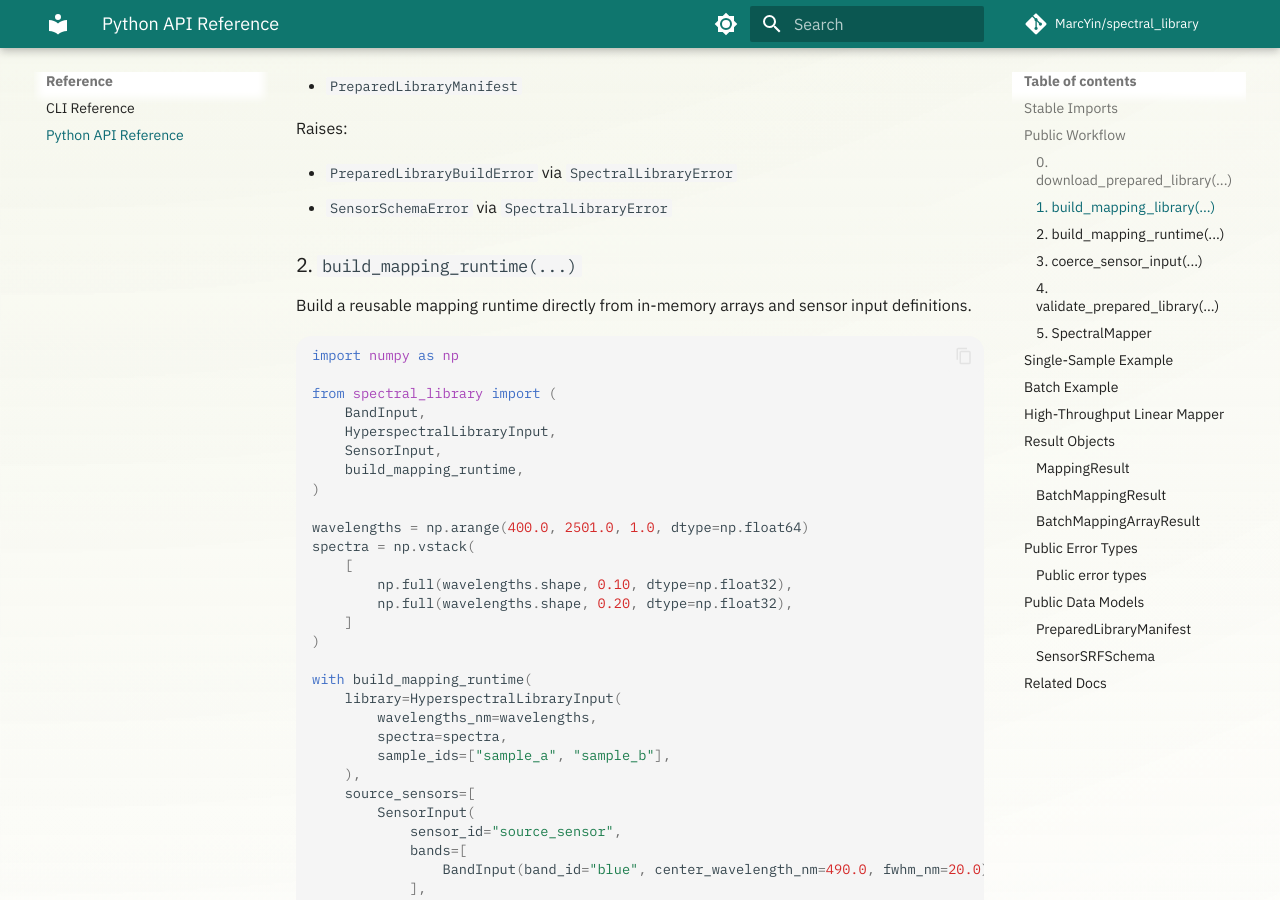
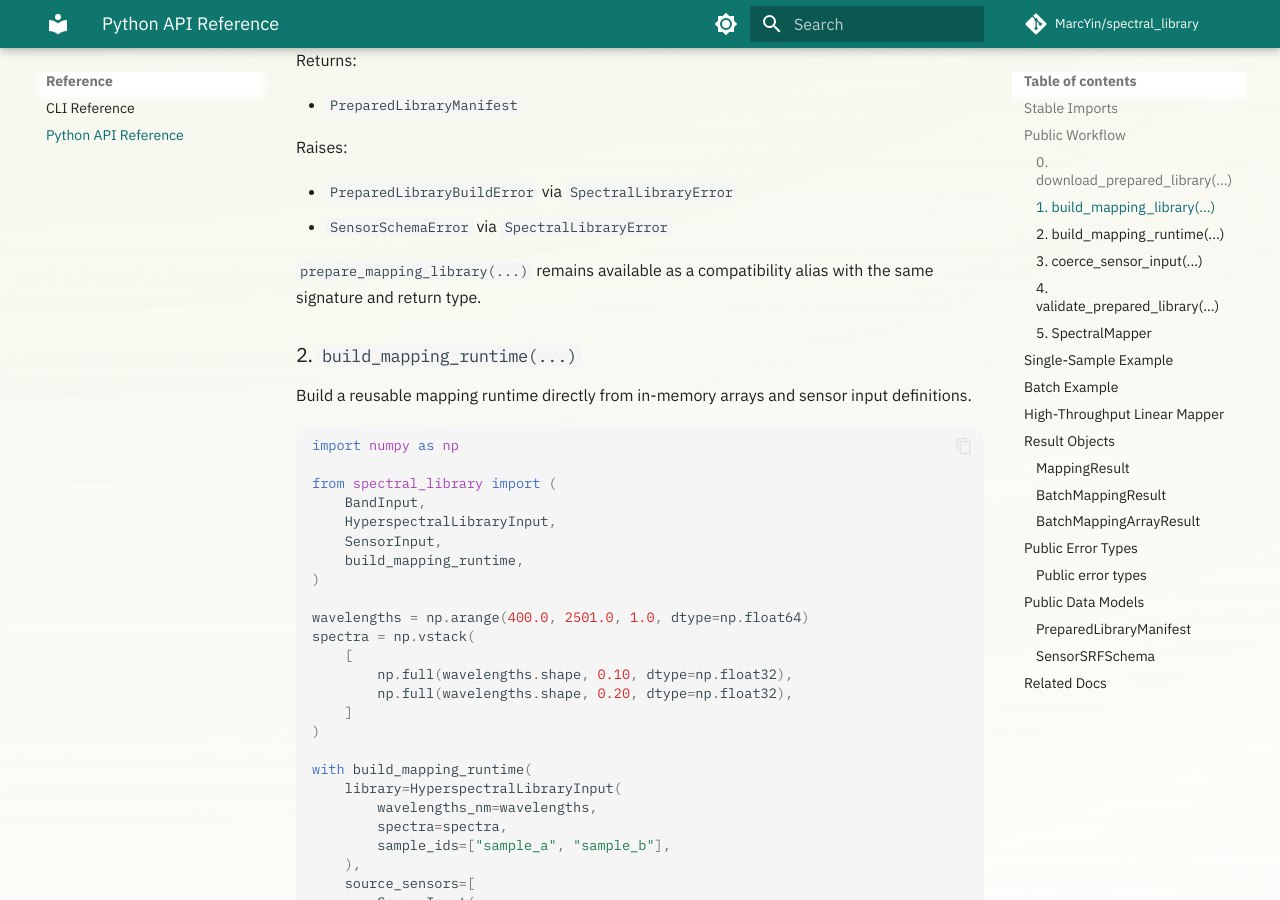
Before and after one commit to MarcYin/spectral_library, an MkDocs documentation site: the page built from docs/python_api_reference.md, in a window 1280 px wide and 900 px high, scrolled down 2243 px. Built offline with MkDocs 1.6.1 and Material for MkDocs 9.7.7, drawn with Linux system fonts in a browser that asks for light colours; comment, search, counter and statistics services are not loaded; some of the changed text lies outside the part shown.

Commit message:
docs: complete 0.6.0 docs navigation
Add the SIAC decoupling design note to MkDocs navigation, expand the release-note links on the docs home page, and document the prepare_mapping_library compatibility alias in the Python API reference so the published docs match the shipped public surface.

````diff
--- a/docs/python_api_reference.md
+++ b/docs/python_api_reference.md
@@ -24,6 +24,7 @@
     build_mapping_library,
     build_mapping_runtime,
     coerce_sensor_input,
+    prepare_mapping_library,
     validate_prepared_library,
 )
 ```
@@ -105,6 +106,9 @@
 
 - `PreparedLibraryBuildError` via `SpectralLibraryError`
 - `SensorSchemaError` via `SpectralLibraryError`
+
+`prepare_mapping_library(...)` remains available as a compatibility alias with
+the same signature and return type.
 
 ### 2. `build_mapping_runtime(...)`
 
--- a/mkdocs.yml
+++ b/mkdocs.yml
@@ -77,6 +77,7 @@
       - Internal Docs Overview: internal_overview.md
       - Internal Build Pipeline: internal_build_pipeline.md
       - Mapping Design: spectral_mapping_usage_plan.md
+      - SIAC Decoupling: spectral-library-siac-decoupling.md
       - Release Design: production_release_standard_plan.md
 plugins:
   - search
````
Also changed, not shown: docs/index.md (+3 -0 lines).
